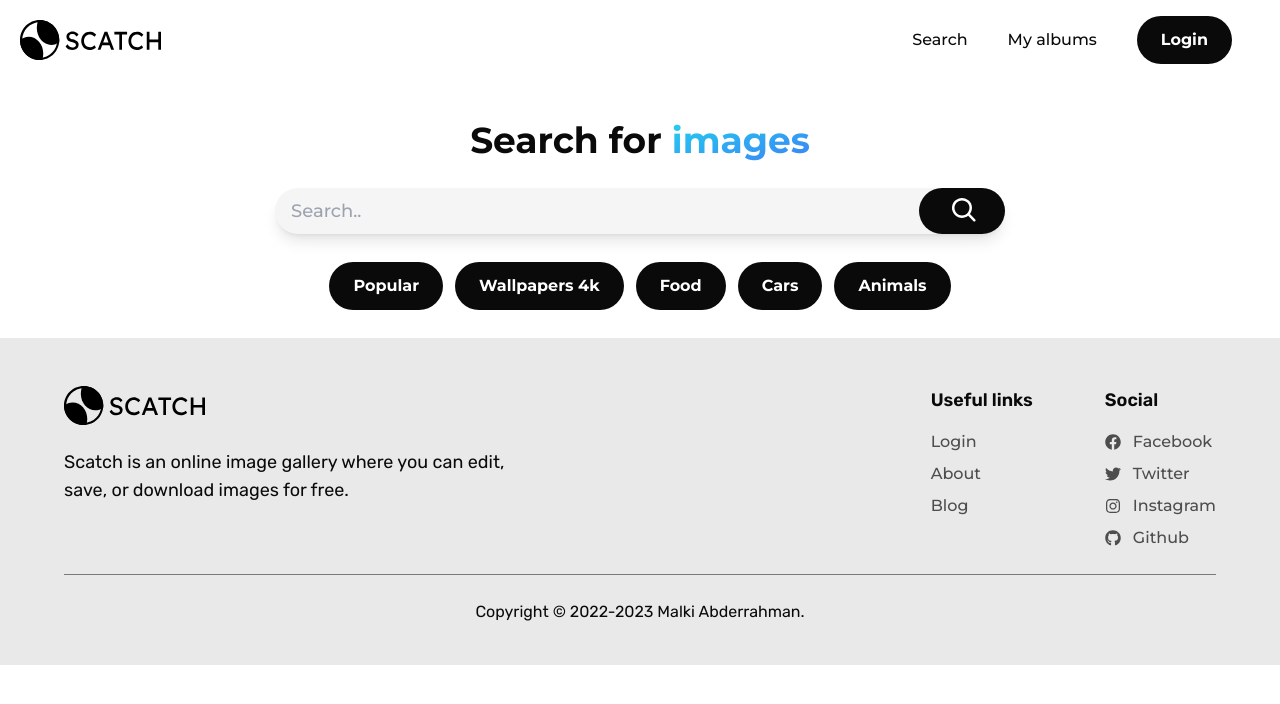
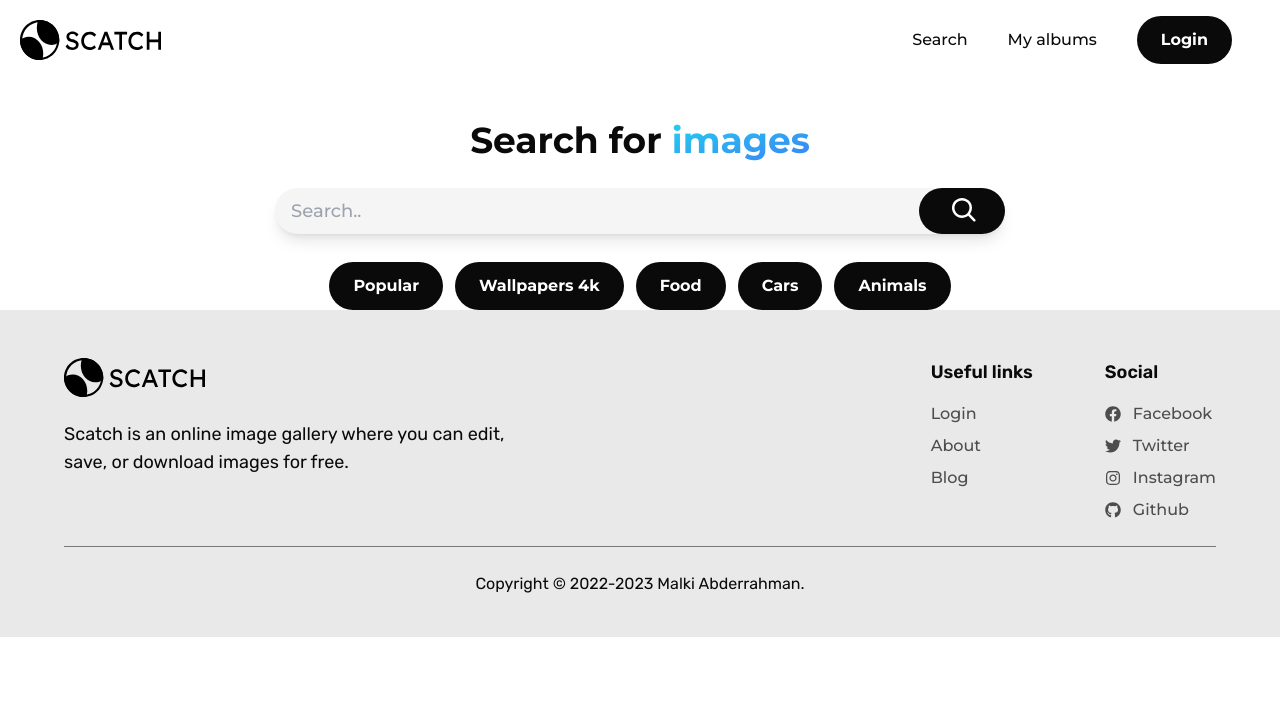
Before and after one commit to malkiii/scatch, a Next.js app: page /search in a window 1280 px wide. Shown: the top 704 px of the page. Built offline with nearby package versions, Linux system fonts and the light colour scheme; some icons are missing.

Commit message:
- Update the styles.

```diff
--- a/components/Search/SearchKeywords.tsx
+++ b/components/Search/SearchKeywords.tsx
@@ -5,7 +5,7 @@
 
 const SearchKeywords: FC = () => {
   return (
-    <div className="flex flex-wrap items-center justify-center w-full pb-7 gap-3">
+    <div className="flex flex-wrap items-center justify-center w-full gap-3">
       {keywords.map((keyword, index) => (
         <Link
           key={index}
```
